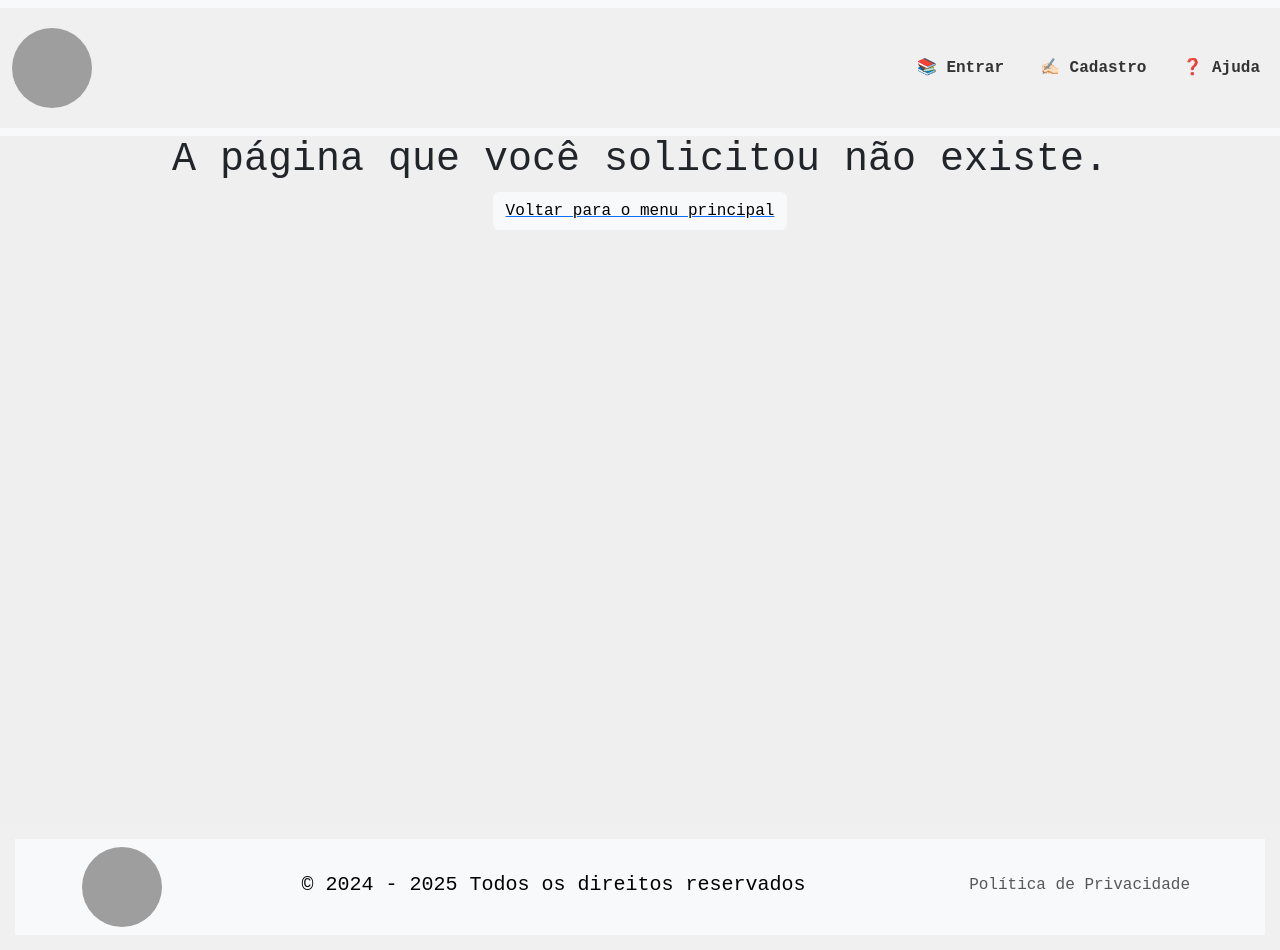
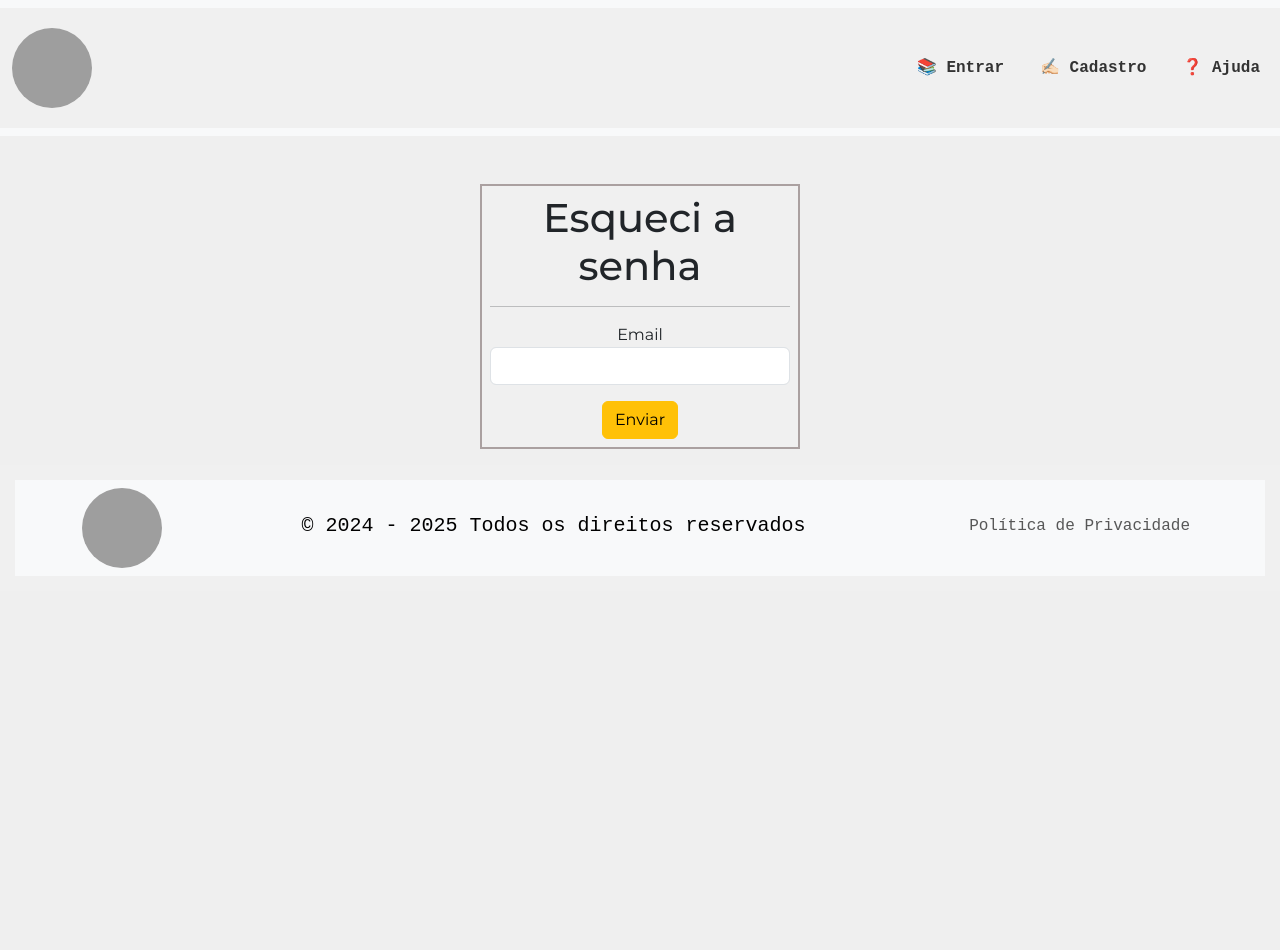
Before and after one commit to ingxrd/Semana6ProjetoFinal, a React (Vite) app in the folder projetosemana6/: page /login/esqueci in a window 1280 px wide. After the commit the page ends 800 px from the top, so only its background shows below. Built offline with nearby package versions, Linux system fonts and the light colour scheme; no server answers; grey boxes are pictures that could not be loaded.

Commit message:
email de redefinição de senha

```diff
--- a/projetosemana6/src/App.jsx
+++ b/projetosemana6/src/App.jsx
@@ -13,6 +13,7 @@ import Cadastro from "./pages/Cadastro";
 import Login from "./pages/Login";
 import Ajuda from "./pages/Ajuda";
 import NotFound from "./pages/NotFound";
+import Reset from "./pages/Reset"
 
 
 
@@ -55,6 +56,7 @@ function App(){
         <Route path="/livros/adicionar" element={<NovoLivro/>}/>
         <Route path="/livros/editar/:id" element={<EditarLivro/>}/>
         <Route path="*" element={<NotFound/>}/>
+        <Route path="/login/esqueci" element={<Reset/>}/>
       </Routes>
       <Footer/>
       <Toaster position="top-center"/>
--- a/projetosemana6/src/firebase/auth.js
+++ b/projetosemana6/src/firebase/auth.js
@@ -1,4 +1,4 @@
-import { createUserWithEmailAndPassword, GoogleAuthProvider, signInWithEmailAndPassword, signInWithPopup, signOut, updateProfile } from "firebase/auth";
+import { createUserWithEmailAndPassword, GoogleAuthProvider, sendPasswordResetEmail, signInWithEmailAndPassword, signInWithPopup, signOut, updateProfile} from "firebase/auth";
 import { auth } from "./config";
 
 
@@ -19,3 +19,6 @@ export async function loginUsuario(email,senha){
 export async function logOut(){
     await signOut(auth);
 }
+export async function resetPass(email){
+    await sendPasswordResetEmail(auth, email)
+}
--- a/projetosemana6/src/index.css
+++ b/projetosemana6/src/index.css
@@ -60,6 +60,7 @@ form{
     padding: 8px;
     width: 25%;
 
+
 }
 .but{
     width: 50%;
@@ -68,4 +69,11 @@ form{
     display: flex;
     flex-direction: column;
     align-items: center;
+    width: 100%;
+    justify-content: space-between;
 }
+.card-livro{
+    width:240px;
+    flex-wrap: wrap;
+
+}
--- a/projetosemana6/src/pages/EditarLivro.jsx
+++ b/projetosemana6/src/pages/EditarLivro.jsx
@@ -18,6 +18,7 @@ function EditarLivro() {
   function carregarDados() {
     getLivro(id).then((livro) => {
       if (livro) {
+        reset(livro)
       } else {
         navigate("/livros");
       }
@@ -34,6 +35,13 @@ function EditarLivro() {
       toast.success("Livro atualizado com sucesso");
       navigate("/livros");
     });
+  }
+  useEffect(() => {
+    carregarDados();
+  }, []);
+
+  if(usuario === null) {
+    return <Navigate to="/login"/>
   }
 
   return(
--- a/projetosemana6/src/pages/Livros.jsx
+++ b/projetosemana6/src/pages/Livros.jsx
@@ -53,6 +53,10 @@ function Livros() {
         return <Badge bg="light" className="text-dark">Leitura Não Iniciada</Badge>;
       }
   }
+    if (usuario === null) {
+      // Navegar para /login
+     return <Navigate to="/login" />;
+  }
 
 
   return (
@@ -67,8 +71,8 @@ function Livros() {
           <Row>
             {livros.map((livro) => {
               return (
-                <Col md={4} className="mb-4" key={livro.id}>
-                  <Card>
+                <Col sm={3} className="mb-5" key={livro.id}>
+                  <Card className="card-livro">
                     <Card.Body>
                       <Card.Title>{livro.titulo}</Card.Title>
                       <Card.Text>Autor: {livro.autor}</Card.Text>
--- a/projetosemana6/src/pages/Login.jsx
+++ b/projetosemana6/src/pages/Login.jsx
@@ -1,8 +1,10 @@
 import { Button } from "react-bootstrap";
 import { useForm } from "react-hook-form";
 import { useNavigate } from "react-router-dom";
-import { entrarGoogle, loginUsuario } from "../firebase/auth";
+import { entrarGoogle, loginUsuario, resetPass } from "../firebase/auth";
 import toast from "react-hot-toast";
+
+
 function Login() {
     const {
         register,
@@ -10,7 +12,9 @@ function Login() {
         formState: { errors },
     } = useForm();
 
+
     const navigate = useNavigate();
+
 
     function entrar(data) {
         // data é um objeto com os dados do formulário
@@ -76,6 +80,8 @@ function Login() {
 
                         Entrar com o Google
                     </Button>
+                    <Button className= "btn"variant= "danger" href="/login/esqueci">Esqueci a senha </Button>
+
                 </div>
             </form>
         </main>
--- a/projetosemana6/src/pages/NovoLivro.jsx
+++ b/projetosemana6/src/pages/NovoLivro.jsx
@@ -3,6 +3,8 @@ import { Navigate, useNavigate } from "react-router-dom";
 import { novoLivro } from "../firebase/livros";
 import { Button } from "react-bootstrap";
 import toast from "react-hot-toast";
+import { useContext } from "react";
+import { UsuarioContext } from "../contexts/UsuarioContext";
 
 function NovoLivro(){
     const {
@@ -10,6 +12,8 @@ function NovoLivro(){
         handleSubmit,
         formState: { errors },
       } = useForm();
+
+      const usuario = useContext(UsuarioContext);
 
       const Navigate = useNavigate();
 
@@ -21,6 +25,10 @@ function NovoLivro(){
           .catch(() => {
             toast.error("Erro ao adicionar Livro!");
           });
+      }
+
+      if (usuario === null) {
+        return <Navigate to="/login" />;
       }
 
     return(
--- /dev/null
+++ b/projetosemana6/src/pages/Reset.jsx
@@ -0,0 +1,45 @@
+import { Button } from "react-bootstrap";
+import { resetPass } from "../firebase/auth";
+import { useForm } from "react-hook-form";
+import { useNavigate } from "react-router-dom";
+import toast from "react-hot-toast";
+
+
+function Reset() {
+    const navigate = useNavigate();
+    const { handleSubmit, register } = useForm();
+
+    function resPass(email) {
+        resetPass(email.email).then(() => {
+            toast.success("Se você possuir uma conta cadastrada, o email de redefinição será enviado.")
+            navigate("/login")
+        }).catch(() => {
+            toast.error("Erro!")
+        })
+    };
+    return (
+
+        <form className=" container mt-5 text-center form-area form-section" onSubmit={handleSubmit(resPass)}>
+            <h1>Esqueci a senha</h1>
+            <hr />
+            <div>
+                <label htmlFor="email">Email</label>
+                <input
+                    type="email"
+                    id="email"
+                    className="form-control"
+                    {...register("email")}
+                />
+                <Button className="" variant="warning mt-3"onClick={handleSubmit(resPass)}>
+                    Enviar
+                </Button>
+
+            </div>
+        </form>
+
+    )
+}
+
+
+
+export default Reset
```
